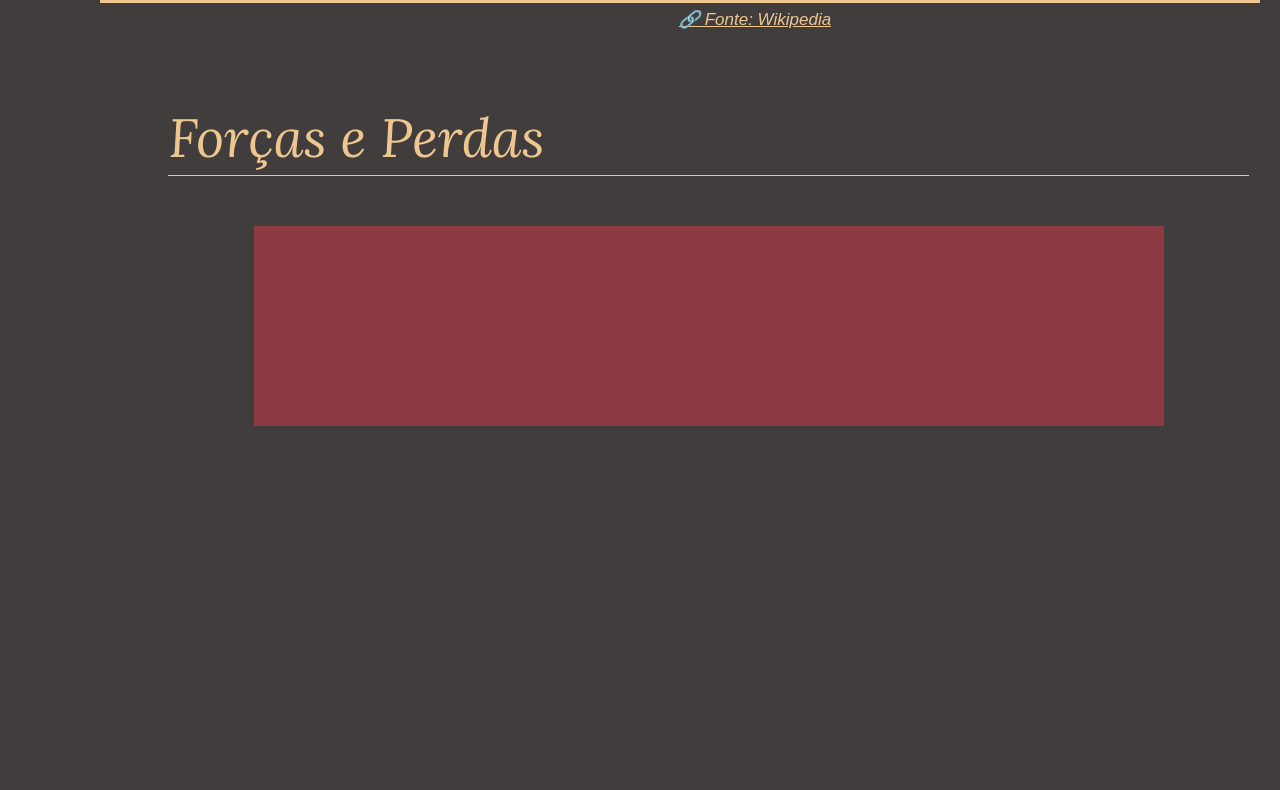
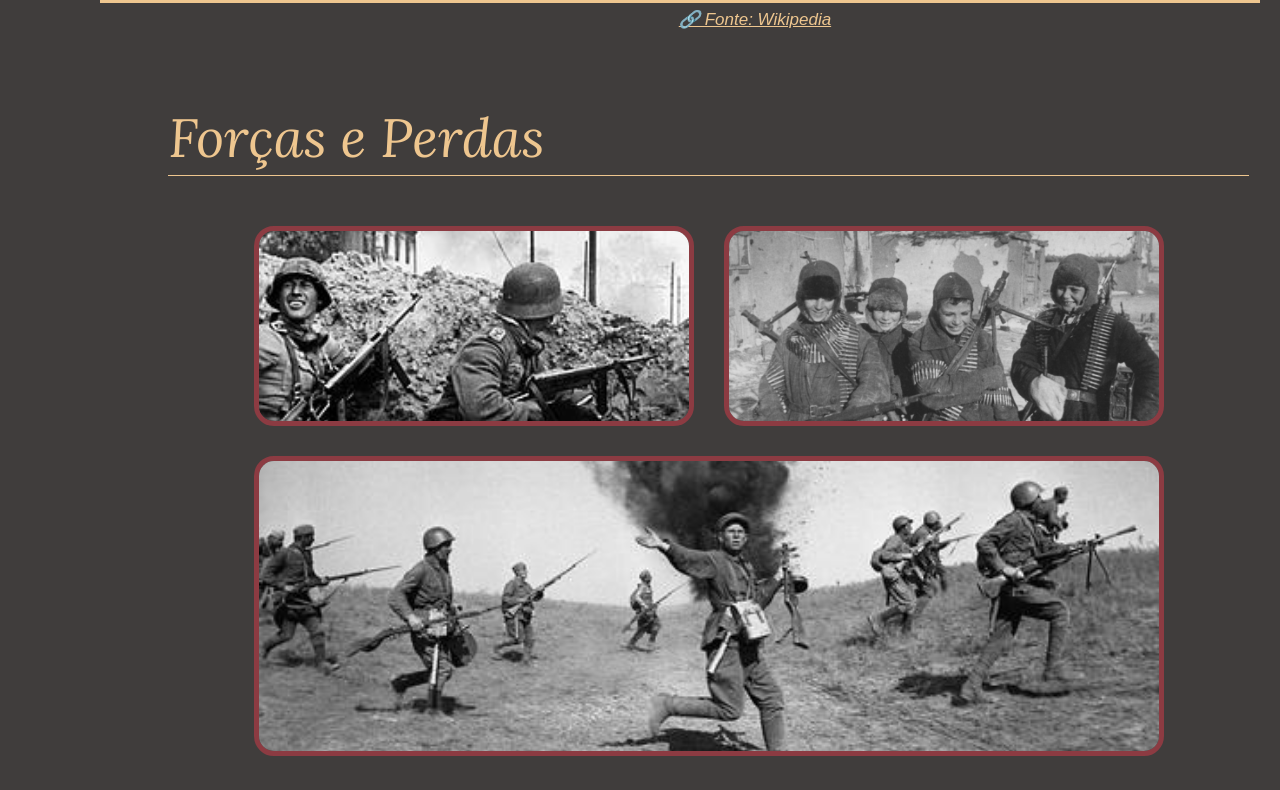
Before and after one commit to Gab-loren7/siteStalingrado_Humanas, a React (Create React App) app in the folder codigo/: page / in a window 1280 px wide. Shown: the part 1862-2652 px from the top of the page. Before the commit the page ends 2308 px from the top, so only its background shows below. Built offline with nearby package versions, Linux system fonts and the light colour scheme; a web font is replaced by a local one.

Commit message:
update 11/09

```diff
--- a/codigo/src/components/IconsNavbar.js
+++ b/codigo/src/components/IconsNavbar.js
@@ -8,23 +8,13 @@ import curiosidadesHistoricas from '../img/logoCuriosidadesHistoricas-04.png';
 import leiturasRecomendadas from '../img/LogoLeiturasObrigatorias-05.png';
 
 const IconsNavbar = () => {
-
-    const OFFSET = 80;   // quanto vai parar antes
-    const scrollToSection = (id) => {
-        const alvo = document.querySelector(id);
-        if (alvo) {
-            const destino = alvo.offsetTop - OFFSET;
-            window.scrollTo({ top: destino, behavior: "smooth" });
-        }
-    };
-
-    return (
+return (
         <div>
 
             <ul>
 
                 {/* Inicio */}
-                <li className={Styles.item_menu} onClick={() => scrollToSection('#InicioDirecao')}>
+                <li className={Styles.item_menu}>
                     <a href='#InicioDirecao'>
                         <span className={Styles.icon}><i class="bi bi-house-fill" /></span>
                         <span className={Styles.txt_link}>Início</span>
@@ -32,7 +22,7 @@ const IconsNavbar = () => {
                 </li>
 
                 {/* Data Local */}
-                <li className={Styles.item_menu} onClick={() => scrollToSection('#DataLocal')}>
+                <li className={Styles.item_menu}>
                     <a href='#DataLocal'>
                         <span className={Styles.icon}><img src={[localData]} /></span>
                         <span className={Styles.txt_link}>Data e Local</span>
@@ -40,7 +30,7 @@ const IconsNavbar = () => {
                 </li>
 
                 {/* Resumo Estratégico */}
-                <li className={Styles.item_menu} onClick={() => scrollToSection('#ResumoEstrategia')}>
+                <li className={Styles.item_menu}>
                     <a href='#ResumoEstrategia'>
                         <span className={Styles.icon}> <i class="bi bi-file-earmark-text-fill" /></span>
                         <span className={Styles.txt_link}>Resumo Estratégico</span>
@@ -49,7 +39,7 @@ const IconsNavbar = () => {
 
                 {/* Forças e Perdas */}
                 <li className={Styles.item_menu}>
-                    <a href='#DataLocal'>
+                    <a href='#ForcasEPerdas'>
                         <span className={Styles.icon}><img src={[forcasPerdas]} /></span>
                         <span className={Styles.txt_link}>Forças e Perdas</span>
                     </a>
--- a/codigo/src/components/Navbar/Navbar.js
+++ b/codigo/src/components/Navbar/Navbar.js
@@ -1,7 +1,9 @@
 import React from 'react'
 import Styles from './Navbar.module.css';
 import IconsNavbar from '../IconsNavbar'
+
 let Navbar = () => {
+
     return (
         <div>
             <div className={Styles.container_Navbar}>
--- a/codigo/src/pages/Home/Home.js
+++ b/codigo/src/pages/Home/Home.js
@@ -6,10 +6,10 @@ import CompTitulo from '../../components/CompTitulo/CompTitulo.js';
 import CompTexto from '../../components/CompTexto/CompTexto.js';
 
 import img_dataLocal from '../../img/Data&Local.png';
-import img_resumoestrategia from '../../img/stalingrado_mapa.png';
-// import imgForcasPerdas1 from '../../img/Forcas&Perdas1.png';
-// import imgForcasPerdas2 from '../../img/Forças&Perdas2.png';
-// import imgForcasPerdas3 from '../../img/Forças&Perdas3.jpg';
+import img_resumoestrategia from '../../img/imgMapa.webp';
+import imgForcasPerdas1 from '../../img/Forças&Perdas1.jpg';
+import imgForcasPerdas2 from '../../img/Forças&Perdas2.png';
+import imgForcasPerdas3 from '../../img/Forças&Perdas3.jpg';
 
 let Home = () => {
 
@@ -50,15 +50,15 @@ let Home = () => {
                     {/* FIM Container Resumo e Estrategias */}
 
                     {/* Container Forças e Perdas */}
-                    <div className={Styles.container_forcasPerdas}>
-                        <CompTitulo Titulo={'Forças e Perdas'} />
+                    <div className={Styles.container_forcasPerdas} id='ForcasEPerdas'>
+                        <CompTitulo Titulo={'Forças e Perdas'}  />
 
                         <div className={Styles.galeriaFotos}>
-                            <div className={Styles.boxfotoTop}>
-                                <img />
-                                <img />
+                            <div className={Styles.boxfotoTop} >
+                                <img src={imgForcasPerdas1} />
+                                <img src={imgForcasPerdas2} />
                             </div>
-                            <img />
+                            <img src={imgForcasPerdas3} className={Styles.imgSoldado} />
                         </div>
                     </div>
                 </div>
--- a/codigo/src/pages/Home/Home.module.css
+++ b/codigo/src/pages/Home/Home.module.css
@@ -127,7 +127,6 @@
     width: 45%;
     height: 100%;
     margin-left: 20px;
-    object-fit: cover;
     border-radius: 20px;
 }
 
@@ -141,10 +140,29 @@
     margin: auto;
     display: block;
     width: 80%;
-    background-color: #8C3B42;
     height: 200px;
 }.boxfotoTop {
     display: flex;
+    width: 100%;
+    height: 200px;
+    gap: 30px;
+}.boxfotoTop img {
+    object-fit: cover;
+    width: 50%;
+
+    border: 5px solid #8C3B42;
+    border-radius: 20px;
+} .imgSoldado {
+    margin-top: 30px;
+    width: 100%;
+    height: 150%;
+    margin-bottom: 30px;
+
+    object-fit: cover;
+    object-position: center;
+
+    border: 5px solid #8C3B42;
+    border-radius: 20px;
 }
 /* FIM Forças e Perdas */
 
```
Also changed, not shown: codigo/src/img/imgMapa.webp (added).
